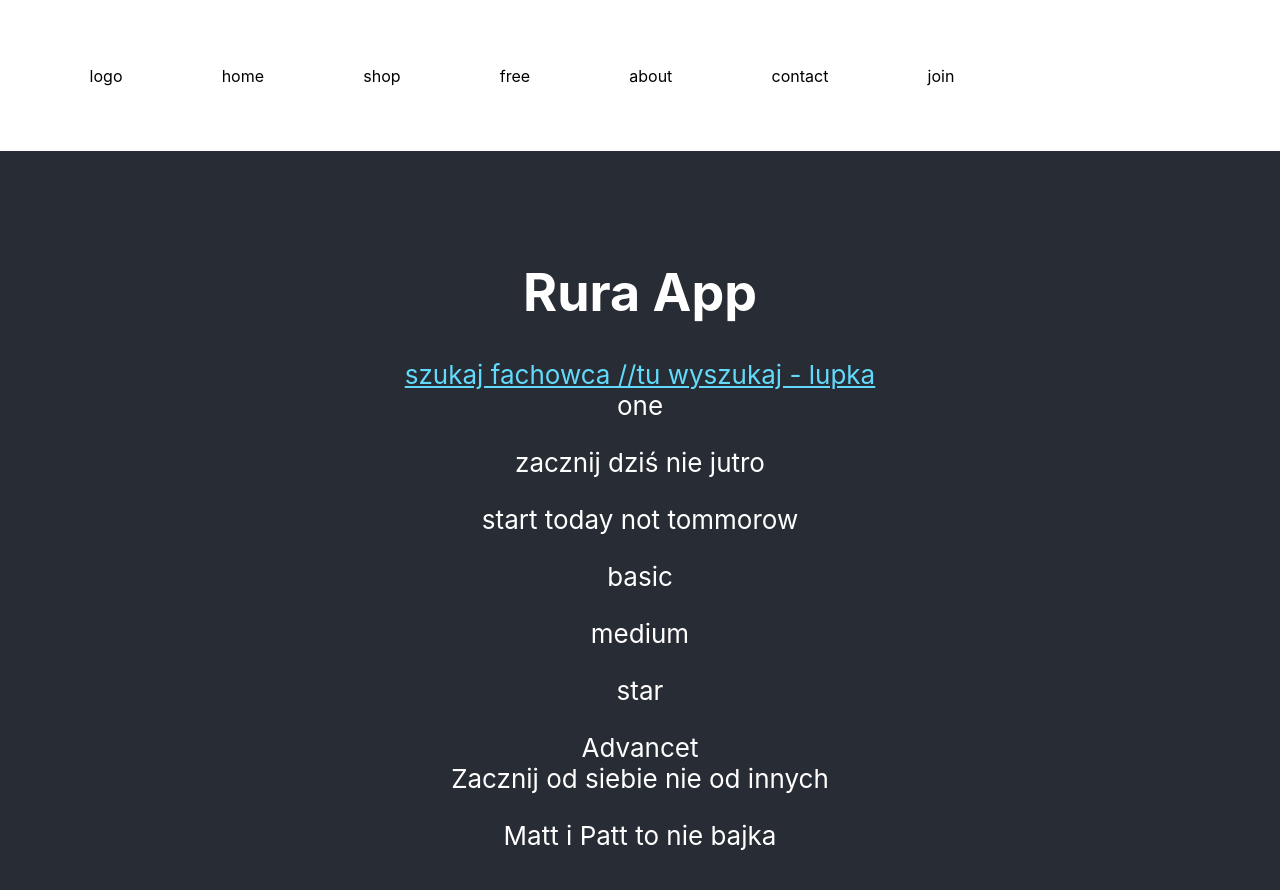
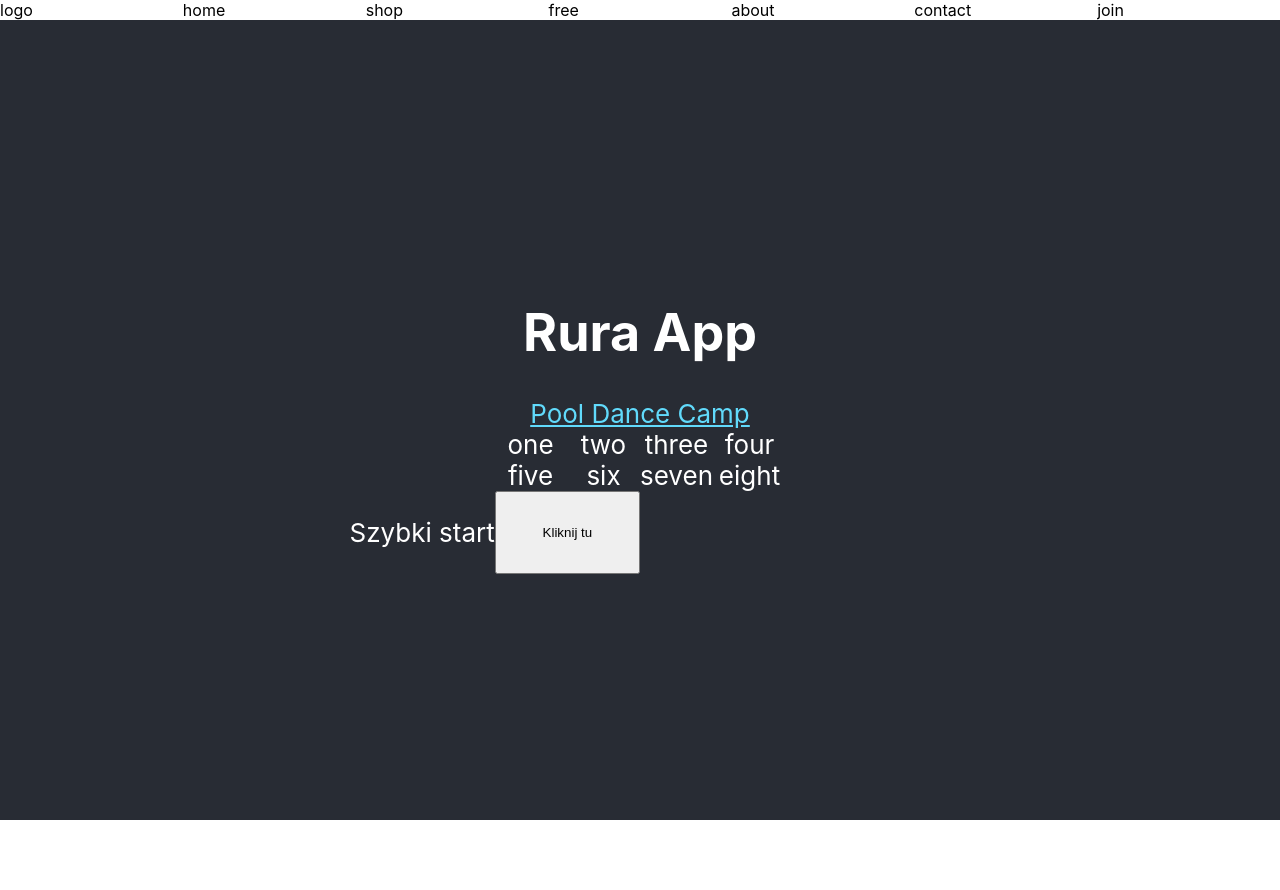
Before and after one commit to monikateslak/projectone, a React (Create React App) app: page / in a window 1280 px wide. Shown: the top 890 px of the page. After the commit the page ends 820 px from the top, so only its background shows below. Built offline with nearby package versions, Linux system fonts and the light colour scheme.

Commit message:
add display grid to Nav and MainSection

```diff
--- a/src/App.js
+++ b/src/App.js
@@ -19,12 +19,13 @@ function App() {
             target="_blank"
             rel="noopener noreferrer"
           >
-            szukaj fachowca //tu wyszukaj - lupka
+            Pool Dance Camp
           </a>
           <MainSection></MainSection>
           <main>
             <div className="wrapper">
-              <p>Matt i Patt to nie bajka</p>
+              <p>Szybki start</p>
+              <button>Kliknij tu</button>
             </div>
           </main>
         </header>
--- /dev/null
+++ b/src/MainSection.css
@@ -0,0 +1,4 @@
+.wrapper {
+    display: grid;
+    grid-template-columns: repeat(4,1fr);
+}
--- a/src/MainSection.js
+++ b/src/MainSection.js
@@ -1,23 +1,17 @@
 import React from 'react'
+import './MainSection.css'
 
 function MainSection() {
   return (
-    <div className="box">
-      <div>
-        one
-        <p>zacznij dziś nie jutro</p>
-        <p>start today not tommorow</p>
-      </div>
-      <p>basic</p>
-      <div></div>
-      <div>
-        <span>medium</span>
-      </div>
-      <div>
-        <p>star</p>
-      </div>
-      <div>Advancet</div>
-      <div>Zacznij od siebie nie od innych</div>
+    <div className="wrapper">
+      <div className="one">one</div>
+      <div className="two">two</div>
+      <div className="three">three</div>
+      <div className="four">four</div>
+      <div className="five">five</div>
+      <div className="six">six</div>
+      <div className="seven">seven</div>
+      <div className="eight">eight</div>
     </div>
   )
 }
--- a/src/Nav.js
+++ b/src/Nav.js
@@ -4,16 +4,14 @@ import './nav.css'
 function Nav() {
   return (
     <>
-      <div id="nav-css">
-        <ul>
-          <li>logo</li>
-          <li>home</li>
-          <li>shop</li>
-          <li>free</li>
-          <li>about</li>
-          <li>contact</li>
-          <li>join</li>
-        </ul>
+      <div className="nav-css">
+        <div>logo</div>
+        <div>home</div>
+        <div>shop</div>
+        <div>free</div>
+        <div>about</div>
+        <div>contact</div>
+        <div>join</div>
       </div>
     </>
   )
--- a/src/nav.css
+++ b/src/nav.css
@@ -1,4 +1,4 @@
-ul li {
-    display: inline-block;
-    padding: 4%;
+.nav-css {
+  display: grid;
+  grid-template-columns: repeat(7, 1fr);
 }
```
